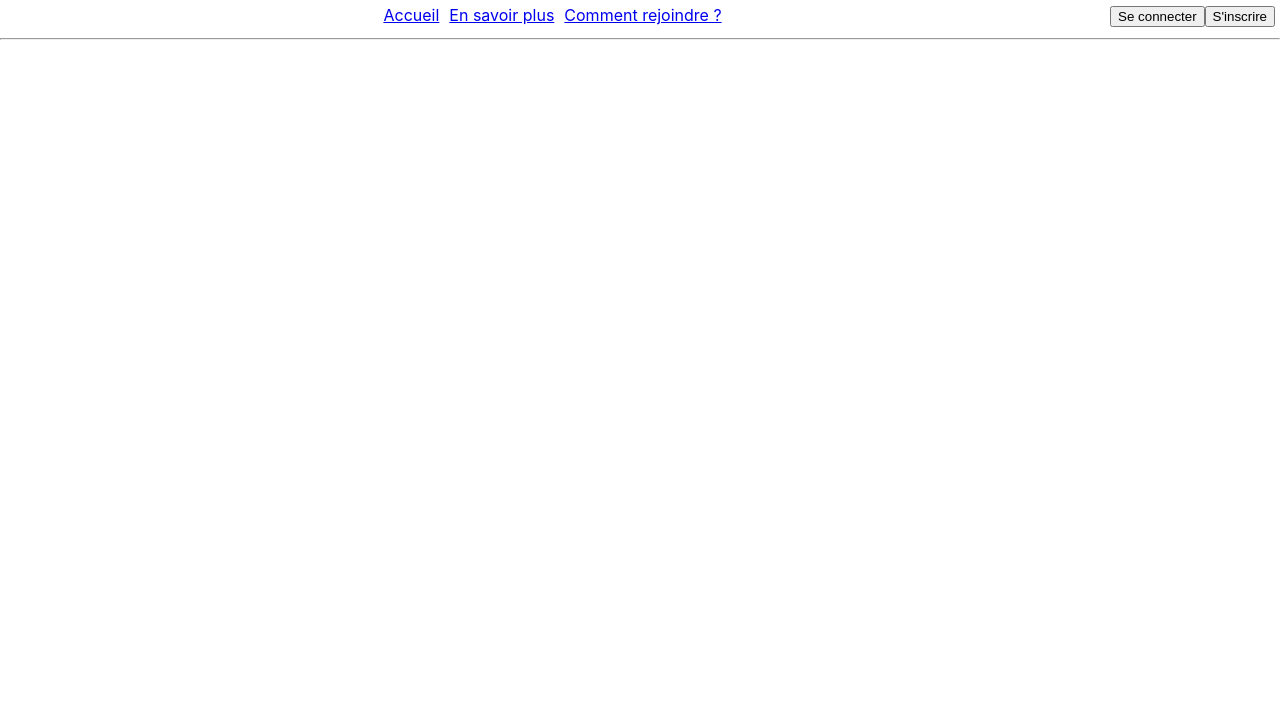
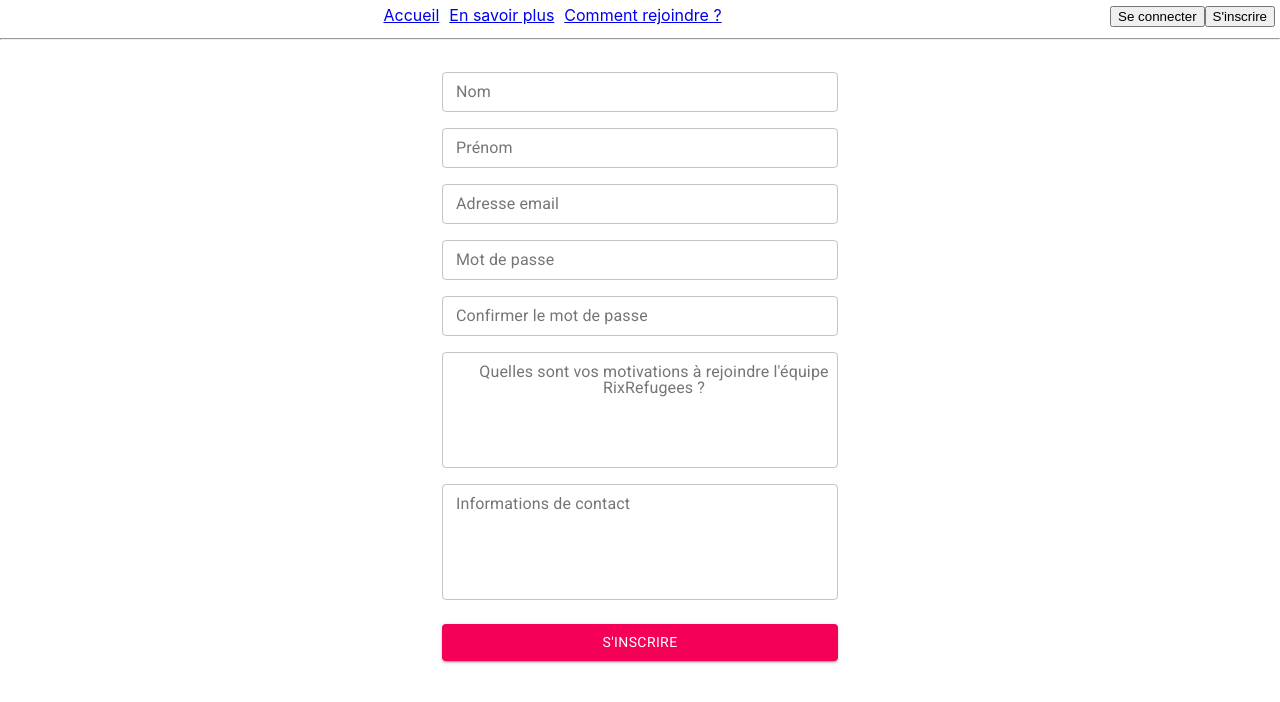
Before and after one commit to GonoGoat/RixRefugees, a React (Create React App) app in the folder react-rixrefugees/: page /register in a window 1280 px wide. Shown: the top 702 px of the page. Built offline with nearby package versions, Linux system fonts and the light colour scheme.

Commit message:
Début login/register

```diff
--- a/react-rixrefugees/src/App.js
+++ b/react-rixrefugees/src/App.js
@@ -1,6 +1,6 @@
 import React from "react";
 import {BrowserRouter as Router, Route, Switch } from "react-router-dom";
-import {Accueil, Header, About,Places,SessionsTasks,Footer,Assignments,UserAssignments,Friends} from "./Components";
+import {Accueil, Header, About,Places,SessionsTasks,Footer,Assignments,UserAssignments,Friends,Login,Register} from "./Components";
 import AddUserActivity from "./Components/UserActivity/AddUserActivity";
 import GetUserActivity from './Components/UserActivity/GetUserActivity'
 import RetrieveAndChangeUserActivity from './Components/UserActivity/RetrieveAndChangeUserActivity';
@@ -19,6 +19,8 @@ function App() {
         <Switch>
           <Route path="/" exact component={() => <Accueil />} />
           <Route path="/about" exact component={() => <About />} />
+          <Route path="/login" exact component={() => <Login />} />
+          <Route path="/register" exact component={() => <Register />} />
           <Route path="/user/assignments" exact component={() => <UserAssignments />} />
           <Route path="/user/activity" exact component={() => <GetUserActivity />} />
           <Route path="/user/activity/add" exact component={() => <AddUserActivity />} />
--- /dev/null
+++ b/react-rixrefugees/src/Components/Login.jsx
@@ -0,0 +1,50 @@
+import React from 'react';
+// MUI Core
+import Button from '@material-ui/core/Button';
+import Container from '@material-ui/core/Container';
+import Grid from '@material-ui/core/Grid';
+import TextField from '@material-ui/core/TextField';
+import { makeStyles } from '@material-ui/core/styles';
+
+const useStyles = makeStyles((theme) => ({
+  container: {
+    padding: theme.spacing(3),
+  },
+}));
+
+function Login () {
+  const classes = useStyles();
+
+  return (
+    <Container className={classes.container} maxWidth="xs">
+      <form>
+        <Grid container spacing={3}>
+          <Grid item xs={12}>
+            <Grid container spacing={2}>
+              <Grid item xs={12}>
+                <TextField fullWidth label="Email" name="email" size="small" variant="outlined" />
+              </Grid>
+              <Grid item xs={12}>
+                <TextField
+                  fullWidth
+                  label="Password"
+                  name="password"
+                  size="small"
+                  type="password"
+                  variant="outlined"
+                />
+              </Grid>
+            </Grid>
+          </Grid>
+          <Grid item xs={12}>
+            <Button color="secondary" fullWidth type="submit" variant="contained">
+              Se connecter
+            </Button>
+          </Grid>
+        </Grid>
+      </form>
+    </Container>
+  );
+};
+
+export default Login;
--- /dev/null
+++ b/react-rixrefugees/src/Components/Register.jsx
@@ -0,0 +1,151 @@
+import React from 'react';
+import Button from '@material-ui/core/Button';
+import Container from '@material-ui/core/Container';
+import Grid from '@material-ui/core/Grid';
+import TextField from '@material-ui/core/TextField';
+import { makeStyles } from '@material-ui/core/styles';
+
+const useStyles = makeStyles((theme) => ({
+  container: {
+    padding: theme.spacing(3),
+  },
+}));
+
+function Register () {
+    const axios = require('axios');
+
+    const classes = useStyles();
+    const [register,setRegister] = React.useState({
+      mail : '',
+      password : '',
+      confirm : '',
+      lname : '',
+      fname : '',
+      isadmin : false,
+      motivation : '',
+      contact : '',
+    });
+
+    const handleInputChange = (e) => {
+        const {name, value } = e.target;
+        setRegister({
+        ...register,
+        [name]: value
+        });
+    };
+
+    async function handleSubmit() {
+        await axios.post(`${process.env.REACT_APP_API}/users/add`, register)
+        .then(res => {
+            console.log("ok")
+        })
+        .catch(err => {
+            console.log(err);
+        });
+    }
+
+  return (
+    <Container className={classes.container} maxWidth="xs">
+      <form>
+        <Grid container spacing={3}>
+          <Grid item xs={12}>
+            <Grid container spacing={2}>
+              <Grid item xs={12}>
+                <TextField
+                    fullWidth
+                    label="Nom"
+                    name="lname"
+                    size="small"
+                    variant="outlined"
+                    value={register.lname}
+                    onChange={handleInputChange}
+                />
+              </Grid>
+              <Grid item xs={12}>
+                <TextField
+                    fullWidth
+                    label="Prénom"
+                    name="fname"
+                    size="small"
+                    variant="outlined"
+                    value={register.fname}
+                    onChange={handleInputChange}
+                />
+              </Grid>
+              <Grid item xs={12}>
+                <TextField
+                    fullWidth
+                    label="Adresse email"
+                    name="mail"
+                    size="small"
+                    variant="outlined"
+                    value={register.email}
+                    onChange={handleInputChange}
+                />
+              </Grid>
+              <Grid item xs={12}>
+                <TextField
+                  fullWidth
+                  label="Mot de passe"
+                  name="password"
+                  size="small"
+                  type="password"
+                  variant="outlined"
+                  value={register.password}
+                  onChange={handleInputChange}
+                />
+              </Grid>
+              <Grid item xs={12}>
+                <TextField
+                  fullWidth
+                  label="Confirmer le mot de passe"
+                  name="confirm"
+                  size="small"
+                  type="password"
+                  variant="outlined"
+                  value={register.confirm}
+                  onChange={handleInputChange}
+                />
+              </Grid>
+              <Grid item xs={12}>
+                <TextField
+                  fullWidth
+                  label="Quelles sont vos motivations à rejoindre l'équipe RixRefugees ?"
+                  name="motivation"
+                  size="small"
+                  type="password"
+                  variant="outlined"
+                  multiline
+                  rows={5}
+                  value={register.motivation}
+                  onChange={handleInputChange}
+                />
+              </Grid>
+              <Grid item xs={12}>
+                <TextField
+                  fullWidth
+                  label="Informations de contact"
+                  name="contact"
+                  size="small"
+                  type="password"
+                  variant="outlined"
+                  multiline
+                  rows={5}
+                  value={register.contact}
+                  onChange={handleInputChange}
+                />
+              </Grid>
+            </Grid>
+          </Grid>
+          <Grid item xs={12}>
+            <Button color="secondary" fullWidth onClick={handleSubmit} variant="contained">
+              S'inscrire
+            </Button>
+          </Grid>
+        </Grid>
+      </form>
+    </Container>
+  );
+};
+
+export default Register;
--- a/react-rixrefugees/src/Components/index.js
+++ b/react-rixrefugees/src/Components/index.js
@@ -7,3 +7,5 @@ export { default as Footer } from './Footer';
 export { default as Assignments } from './Assignments';
 export { default as UserAssignments } from './UserAssignments';
 export { default as Friends } from './Friends';
+export { default as Register } from './Register';
+export { default as Login } from './Login';
```
Also changed, not shown: 2 other files (tests, documents, lock files or other folders).
